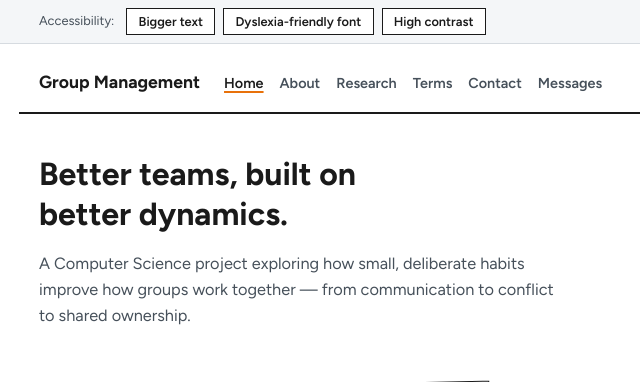
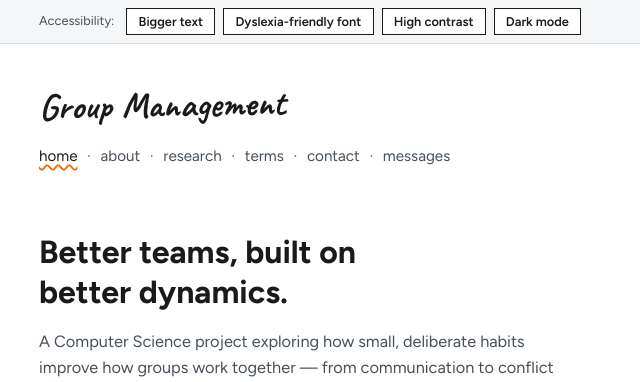
Before and after one commit to frankoceanfan2124/cpdigi32, a Flask app: page / in a window 1280 px wide. Shown: the top 382 px of the page, without its empty margins (281-921 px from the left). Run offline with Flask 3, Linux system fonts and the light colour scheme.

Commit message:
added dark mode and styling inspired by asb
i wasn't feeling the previous style so i changed it to a more less corprate look

```diff
--- a/static/style.css
+++ b/static/style.css
@@ -150,40 +177,49 @@ body.high-contrast {
     color: #FFFFFF;
 }
 
-/* ---------- Navbar ---------- */
+/* ---------- Header ---------- */
 
-.navbar {
+.site-header {
     max-width: var(--content-width);
     margin: 0 auto;
-    padding: 1.5rem 1.25rem 1rem;
-    display: flex;
-    flex-wrap: wrap;
-    align-items: baseline;
-    gap: 0.25rem 1rem;
-    border-bottom: 2px solid var(--color-text);
+    padding: 2rem 1.25rem 1.5rem;
 }
 
 .logo {
-    font-size: 1.1rem;
+    display: inline-block;
+    font-family: 'Caveat', cursive;
+    font-size: 2.3rem;
     font-weight: 700;
     color: var(--color-text);
     text-decoration: none;
-    margin-right: 0.5rem;
+    transform: rotate(-1deg);
+    margin-bottom: 0.6rem;
 }
 
 .nav-links {
     list-style: none;
     display: flex;
     flex-wrap: wrap;
-    gap: 0 1rem;
+    align-items: center;
+    gap: 0;
     margin: 0;
     padding: 0;
+    font-size: 0.95rem;
+}
+
+.nav-links li {
+    display: flex;
+    align-items: center;
+}
+
+.nav-links li:not(:last-child)::after {
+    content: "\00b7";
+    color: var(--color-text-muted);
+    margin: 0 0.6rem;
 }
 
 .nav-links a {
     color: var(--color-text-muted);
-    font-size: 0.9rem;
-    font-weight: 600;
     text-decoration: none;
 }
 
@@ -195,8 +231,9 @@ body.high-contrast {
 .nav-links a.is-active {
     color: var(--color-text);
     text-decoration: underline;
+    text-decoration-style: wavy;
     text-decoration-color: var(--color-accent);
-    text-decoration-thickness: 2px;
+    text-decoration-thickness: 1.5px;
     text-underline-offset: 3px;
 }
 
--- a/template/base.html
+++ b/template/base.html
@@ -7,7 +7,7 @@
 
     <link rel="preconnect" href="https://fonts.googleapis.com">
     <link rel="preconnect" href="https://fonts.gstatic.com" crossorigin>
-    <link href="https://fonts.googleapis.com/css2?family=Figtree:wght@400;600;700&family=Atkinson+Hyperlegible:wght@400;700&display=swap" rel="stylesheet">
+    <link href="https://fonts.googleapis.com/css2?family=Figtree:wght@400;600;700&family=Atkinson+Hyperlegible:wght@400;700&family=Caveat:wght@600;700&display=swap" rel="stylesheet">
 
     <link rel="stylesheet" href="{{ url_for('static', filename='style.css') }}">
 </head>
@@ -19,23 +19,24 @@
             <button type="button" class="a11y-btn" id="a11y-text-size" aria-pressed="false">Bigger text</button>
             <button type="button" class="a11y-btn" id="a11y-dyslexia" aria-pressed="false">Dyslexia-friendly font</button>
             <button type="button" class="a11y-btn" id="a11y-contrast" aria-pressed="false">High contrast</button>
+            <button type="button" class="a11y-btn" id="a11y-dark" aria-pressed="false">Dark mode</button>
         </div>
     </div>
 
-    <nav class="navbar">
+    <header class="site-header">
         <a href="{{ url_for('home') }}" class="logo">Group Management</a>
         <ul class="nav-links">
-            <li><a href="{{ url_for('home') }}" class="{{ 'is-active' if request.path == '/' else '' }}">Home</a></li>
-            <li><a href="{{ url_for('about') }}" class="{{ 'is-active' if request.path == '/about' else '' }}">About</a></li>
-            <li><a href="{{ url_for('research') }}" class="{{ 'is-active' if request.path == '/research' else '' }}">Research</a></li>
-            <li><a href="{{ url_for('terms') }}" class="{{ 'is-active' if request.path == '/terms' else '' }}">Terms</a></li>
-            <li><a href="{{ url_for('contact') }}" class="{{ 'is-active' if request.path == '/contact' else '' }}">Contact</a></li>
-            <li><a href="{{ url_for('messages') }}" class="{{ 'is-active' if request.path == '/messages' else '' }}">Messages</a></li>
+            <li><a href="{{ url_for('home') }}" class="{{ 'is-active' if request.path == '/' else '' }}">home</a></li>
+            <li><a href="{{ url_for('about') }}" class="{{ 'is-active' if request.path == '/about' else '' }}">about</a></li>
+            <li><a href="{{ url_for('research') }}" class="{{ 'is-active' if request.path == '/research' else '' }}">research</a></li>
+            <li><a href="{{ url_for('terms') }}" class="{{ 'is-active' if request.path == '/terms' else '' }}">terms</a></li>
+            <li><a href="{{ url_for('contact') }}" class="{{ 'is-active' if request.path == '/contact' else '' }}">contact</a></li>
+            <li><a href="{{ url_for('messages') }}" class="{{ 'is-active' if request.path == '/messages' else '' }}">messages</a></li>
             {% if session.get('logged_in') %}
-            <li><a href="{{ url_for('logout') }}">Log out</a></li>
+            <li><a href="{{ url_for('logout') }}">log out</a></li>
             {% endif %}
         </ul>
-    </nav>
+    </header>
 
     <main class="page">
         {% with flash_messages = get_flashed_messages(with_categories=true) %}
@@ -63,19 +64,23 @@
             var bigTextBtn = document.getElementById('a11y-text-size');
             var dyslexiaBtn = document.getElementById('a11y-dyslexia');
             var contrastBtn = document.getElementById('a11y-contrast');
+            var darkBtn = document.getElementById('a11y-dark');
 
             function applyState() {
                 var bigText = localStorage.getItem('a11y-big-text') === 'true';
                 var dyslexiaFont = localStorage.getItem('a11y-dyslexia-font') === 'true';
                 var highContrast = localStorage.getItem('a11y-high-contrast') === 'true';
+                var darkMode = localStorage.getItem('a11y-dark-mode') === 'true';
 
                 html.style.setProperty('--text-scale', bigText ? '1.25' : '1');
                 body.classList.toggle('dyslexia-font', dyslexiaFont);
                 body.classList.toggle('high-contrast', highContrast);
+                body.classList.toggle('dark-mode', darkMode);
 
                 bigTextBtn.setAttribute('aria-pressed', String(bigText));
                 dyslexiaBtn.setAttribute('aria-pressed', String(dyslexiaFont));
                 contrastBtn.setAttribute('aria-pressed', String(highContrast));
+                darkBtn.setAttribute('aria-pressed', String(darkMode));
             }
 
             function toggle(key) {
@@ -87,6 +92,7 @@
             bigTextBtn.addEventListener('click', function () { toggle('a11y-big-text'); });
             dyslexiaBtn.addEventListener('click', function () { toggle('a11y-dyslexia-font'); });
             contrastBtn.addEventListener('click', function () { toggle('a11y-high-contrast'); });
+            darkBtn.addEventListener('click', function () { toggle('a11y-dark-mode'); });
 
             applyState();
         })();
```
Also changed, not shown: other parts of static/style.css (+28 -1 lines).
